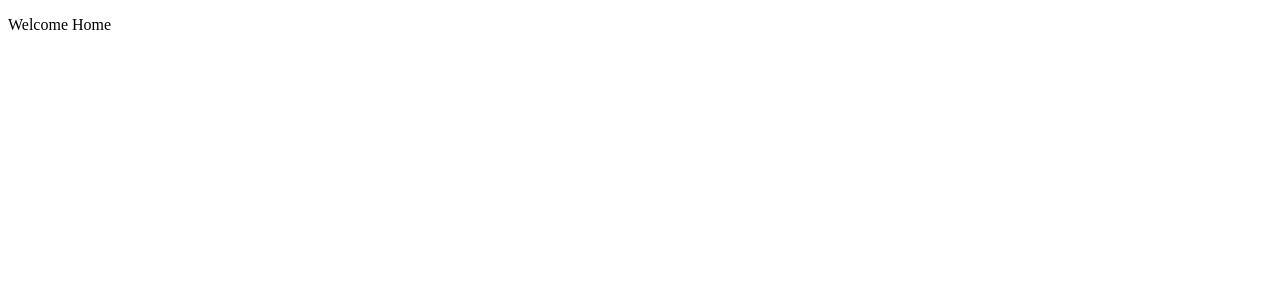
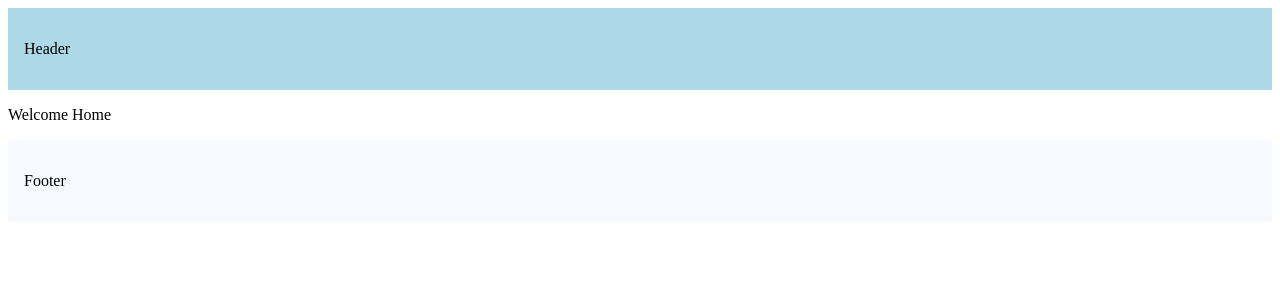
Before and after one commit to hr-hassan-raza/next-example-app, a Next.js app: page / in a window 1280 px wide. Shown: the top 300 px of the page. Built offline with nearby package versions, Linux system fonts and the light colour scheme.

Commit message:
generic layout

```diff
--- a/src/app/layout.tsx
+++ b/src/app/layout.tsx
@@ -1,16 +1,34 @@
 export const metadata = {
-  title: 'Next.js',
-  description: 'Generated by Next.js',
-}
+  title: "Next.js",
+  description: "Generated by Next.js",
+};
 
 export default function RootLayout({
   children,
 }: {
-  children: React.ReactNode
+  children: React.ReactNode;
 }) {
   return (
     <html lang="en">
-      <body>{children}</body>
+      <body>
+        <header
+          style={{
+            backgroundColor: "lightblue",
+            padding: "1rem",
+          }}
+        >
+          <p>Header</p>
+        </header>
+        {children}
+        <footer
+          style={{
+            backgroundColor: "ghostwhite",
+            padding: "1rem",
+          }}
+        >
+          <p>Footer</p>
+        </footer>
+      </body>
     </html>
-  )
+  );
 }
```
